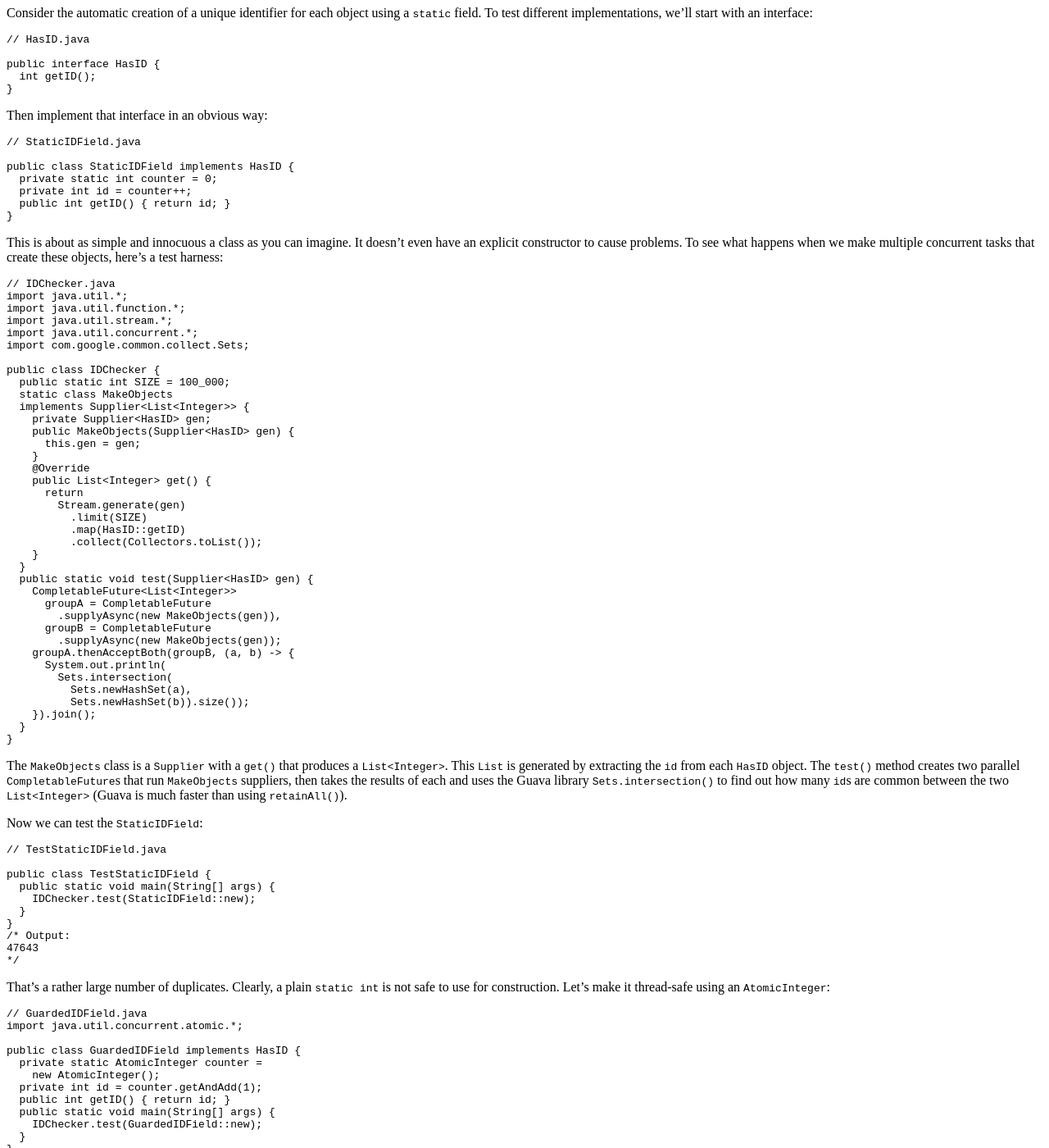
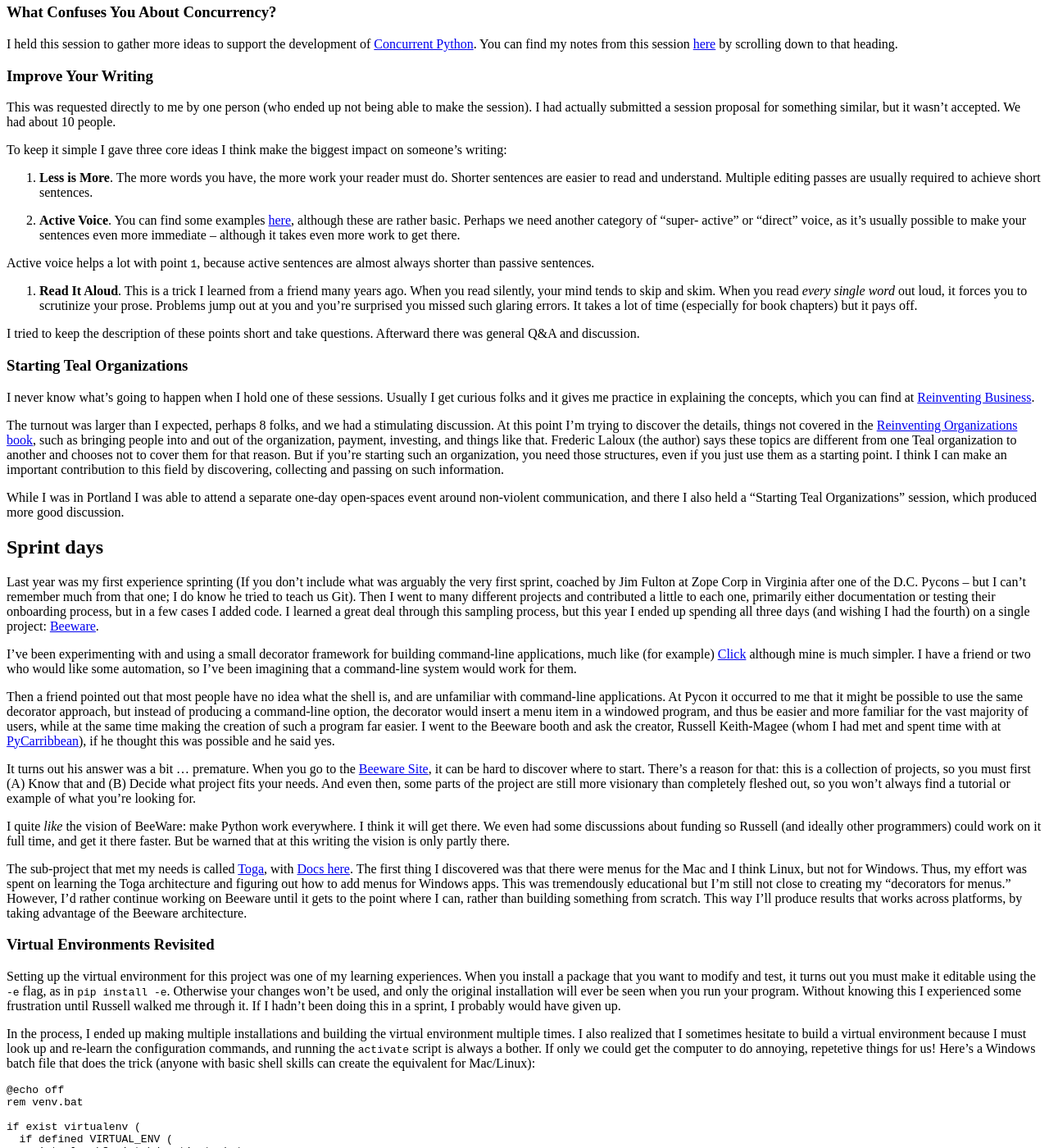
Before and after one commit to djaus2/BruceEckel.github.io, a Jekyll site: the page built from index.html, in a window 1280 px wide and 1400 px high, scrolled down 1256 px. Shown: the whole window at 82% size. Built offline with Jekyll 4.4.1, drawn with Linux system fonts in a browser that asks for light colours; the list of posts is cut into pages by our own code; some of the changed text lies outside the part shown.

Commit message:
Finished

````diff
--- a/_posts/2017-05-30-pycon-2017.md
+++ b/_posts/2017-05-30-pycon-2017.md
@@ -146,24 +146,24 @@ Sprint days
 Last year was my first experience sprinting (If you don't include what was
 arguably the very first sprint, coached by Jim Fulton at Zope Corp in Virginia
 after one of the D.C. Pycons -- but I can't remember much from that one; I do
-know he tried to teach us Git but for me it didn't take then). Then I went to
-many different projects and contributed a little to each one, primarily either
-documentation or testing their onboarding process, but in a few cases I added
-code. I learned a great deal through this sampling process, but this year
-I ended up spending all three days (and wishing I had the fourth) on a single
-project: [Beeware](https://pybee.org/).
+know he tried to teach us Git). Then I went to many different projects and
+contributed a little to each one, primarily either documentation or testing
+their onboarding process, but in a few cases I added code. I learned a great
+deal through this sampling process, but this year I ended up spending all
+three days (and wishing I had the fourth) on a single project:
+[Beeware](https://pybee.org/).
 
 I've been experimenting with and using a small decorator framework for building
 command-line applications, much like (for example) [Click](http://click.pocoo.org)
 although mine is much simpler. I have a friend or two who would like some
 automation, so I've been imagining that a command-line system would work for them.
 
-But then a friend pointed out that most people have no idea what the shell is, and
+Then a friend pointed out that most people have no idea what the shell is, and
 are unfamiliar with command-line applications. At Pycon it occurred to me that it
 might be possible to use the same decorator approach, but instead of producing
 a command-line option, the decorator would insert a menu item in a windowed program,
 and thus be easier and more familiar for the vast majority of users, while at the
-same time making the creation of such a program vastly easier. I went to the Beeware
+same time making the creation of such a program far easier. I went to the Beeware
 booth and ask the creator, Russell Keith-Magee (whom I had met and spent time with
 at [PyCarribbean](http://bruceeckel.github.io/2017/04/19/pycaribbean-keynote-on-youtube/)),
 if he thought this was possible and he said yes.
@@ -186,19 +185,19 @@ here](https://toga.readthedocs.io/en/latest/). The first thing I discovered
 was that there were menus for the Mac and I think Linux, but not for Windows.
 Thus, my effort was spent on learning the Toga architecture and figuring
 out how to add menus for Windows apps. This was tremendously educational
-but I'm still not close to creating my decorators for menus. However,
+but I'm still not close to creating my "decorators for menus." However,
 I'd rather continue working on Beeware until it gets to the point where I can,
-rather than building something from scratch. This way I'll produce something
+rather than building something from scratch. This way I'll produce results
 that works across platforms, by taking advantage of the Beeware architecture.
 
 ### Virtual Environments Revisited
 
 Setting up the virtual environment for this project was one of my learning
-experiences. When you install a package you want to modify and test, it turns
-out that you must make it editable using the `-e` flag, as in `pip install
--e`. Otherwise your changes won't be seen and used, and only the original
-installation will ever be seen when you run your program. Without knowing this
-I experienced some frustration until Russell walked me through it. If I hadn't
+experiences. When you install a package that you want to modify and test, it
+turns out you must make it editable using the `-e` flag, as in `pip install
+-e`. Otherwise your changes won't be used, and only the original installation
+will ever be seen when you run your program. Without knowing this I
+experienced some frustration until Russell walked me through it. If I hadn't
 been doing this in a sprint, I probably would have given up.
 
 In the process, I ended up making multiple installations and building the
@@ -231,8 +230,8 @@ virtual environment.
 
 You can place `venv.bat` somewhere in your Windows `PATH` and use it anytime
 you want to create and use virtual environments. Note that for it to work
-correctly, you must call it from the subdirectory where the `virtualenv`
-directory will be created or already exists.
+correctly, you must call it from the directory where the `virtualenv`
+subdirectory will be created or already exists.
 
 `activate.bat` sets `VIRTUAL_ENV` and `deactivate.bat` clears it, so
 `VIRTUAL_ENV` means that the virtual environment has been activated. This way,
@@ -240,9 +239,9 @@ running `venv` just turns it on if it's off, and off if it's on, so that's
 two less commands I need to remember.
 
 If the virtual environment doesn't exist, it is created and activated. But
-while working on Toga, I needed the special installations in that new
-environment, so I created a local `venv.bat` and added the following lines
-after the virtual environment creation and activation:
+while working on Toga, I needed the special `-e` editable installations in
+that new environment, so I created a local `venv.bat` and added the following
+lines after the virtual environment creation and activation:
 
 ```bat
   cd src\core
@@ -331,8 +330,10 @@ experiences).
 
 The first chapter has mostly been taken from the Concurrency chapter in [On
 Java 8](www.OnJava8.com), which is now available in beta (as in "nearly
-finished") form but still requires work. The Atomic Kotlin book has also
+finished") form but still requires a little more work. The Atomic Kotlin book has also
 inserted itself in my schedule. So don't expect a lot of progress right now,
 although I am thinking about it and watching for ideas, tools and libraries
-which I'm capturing in the [00_Notes.md](https://github.com/BruceEckel/ConcurrentPython/blob/master/Chapters/00_Notes.md) file -- feel free to make pull requests or add issues if you
-think something belongs there.
+which I'm capturing in the [00_Notes.md](
+https://github.com/BruceEckel/ConcurrentPython/blob/master/Chapters/00_Notes.md)
+file -- feel free to make pull requests or add issues if you think something
+belongs there.
````
Also changed, not shown: other parts of _posts/2017-05-30-pycon-2017.md (+7 -8 lines).
